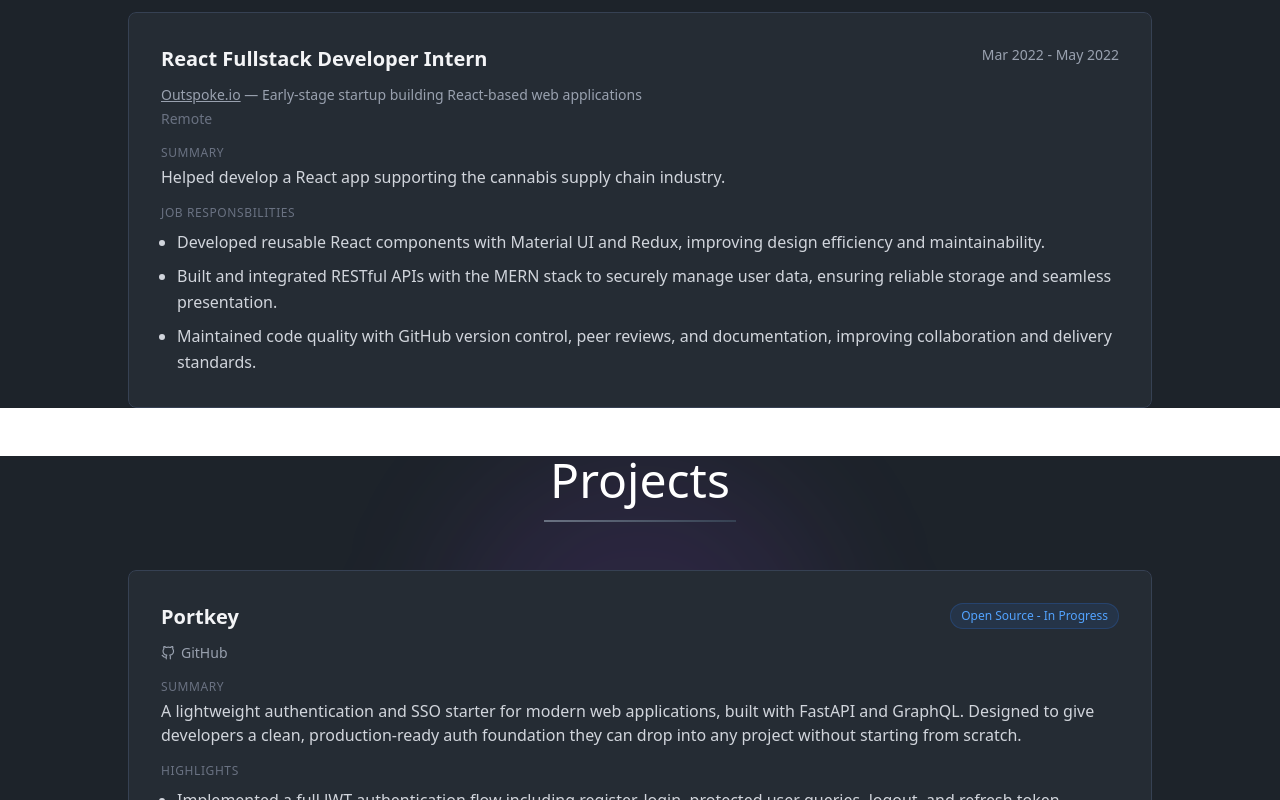
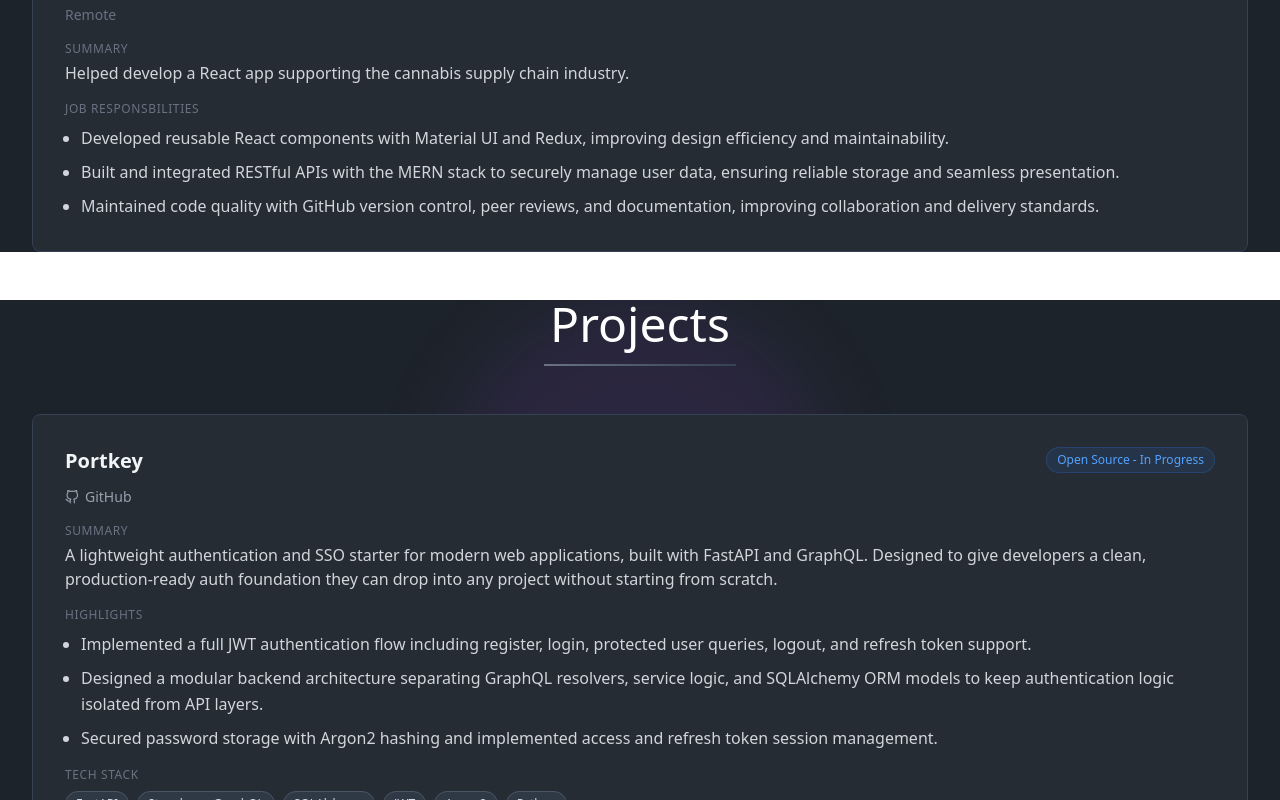
Before and after one commit to somir1/samir-portfolio, a React (Vite) app: page / in a window 1280 px wide. Shown: the part 4897-5697 px from the top of the page. Built offline with nearby package versions, Linux system fonts and the light colour scheme; no server answers.

Commit message:
refactor: update layout of Experience and Project components for improved responsiveness

```diff
--- a/src/components/Experience.tsx
+++ b/src/components/Experience.tsx
@@ -19,7 +19,7 @@ const Experience = () => {
         </h2>
         <div className="w-48 h-0.5 bg-gradient-to-r from-gray-500 to-gray-700 mb-12"></div>
 
-        <div className="w-full max-w-6xl space-y-10 px-4">
+        <div className="w-full max-w-8xl space-y-10 px-4">
           {experiences.map((exp) => (
             <ExperienceCard
               key={`${exp.companyName}-${exp.jobTitle}`}
--- a/src/components/ExperienceCard.tsx
+++ b/src/components/ExperienceCard.tsx
@@ -22,7 +22,7 @@ const ExperienceCard: React.FC<ExperienceProps> = ({
   keyAchievements,
 }) => {
   return (
-    <div className="relative w-full max-w-5xl mx-auto rounded-lg overflow-hidden">
+    <div className="relative w-full mx-auto rounded-lg overflow-hidden">
       {/* Glow behind the card */}
       <div
         aria-hidden
--- a/src/components/ProjectCard.tsx
+++ b/src/components/ProjectCard.tsx
@@ -11,7 +11,7 @@ const ProjectCard: React.FC<ProjectProps> = ({
   techStack,
 }) => {
   return (
-    <div className="relative w-full max-w-5xl mx-auto rounded-lg overflow-hidden">
+    <div className="relative w-full max-w-8xl mx-auto rounded-lg overflow-hidden">
       {/* Glow behind the card */}
       <div
         aria-hidden
--- a/src/components/Projects.tsx
+++ b/src/components/Projects.tsx
@@ -1,4 +1,3 @@
-
 import ProjectCard from "./ProjectCard";
 import { projects } from "./Types/Projects";
 
@@ -10,7 +9,7 @@ const Projects = () => {
     >
       {/* Glow Background */}
       <div aria-hidden className="absolute inset-0 flex justify-center">
-        <div className="w-96 h-96 bg-purple-500/10 blur-3xl rounded-full" />
+        <div className="w-96 h-96 bg-purple-500/10 blur-2xl rounded-full" />
       </div>
 
       {/* Content */}
@@ -18,7 +17,7 @@ const Projects = () => {
         <h2 className="text-4xl md:text-5xl font-bebas mb-4">Projects</h2>
         <div className="w-48 h-0.5 bg-gradient-to-r from-gray-500 to-gray-700 mb-12"></div>
 
-        <div className="w-full max-w-6xl space-y-10 px-4">
+        <div className="w-full space-y-10 px-4">
           {projects.map((project) => (
             <ProjectCard key={project.projectName} {...project} />
           ))}
```
